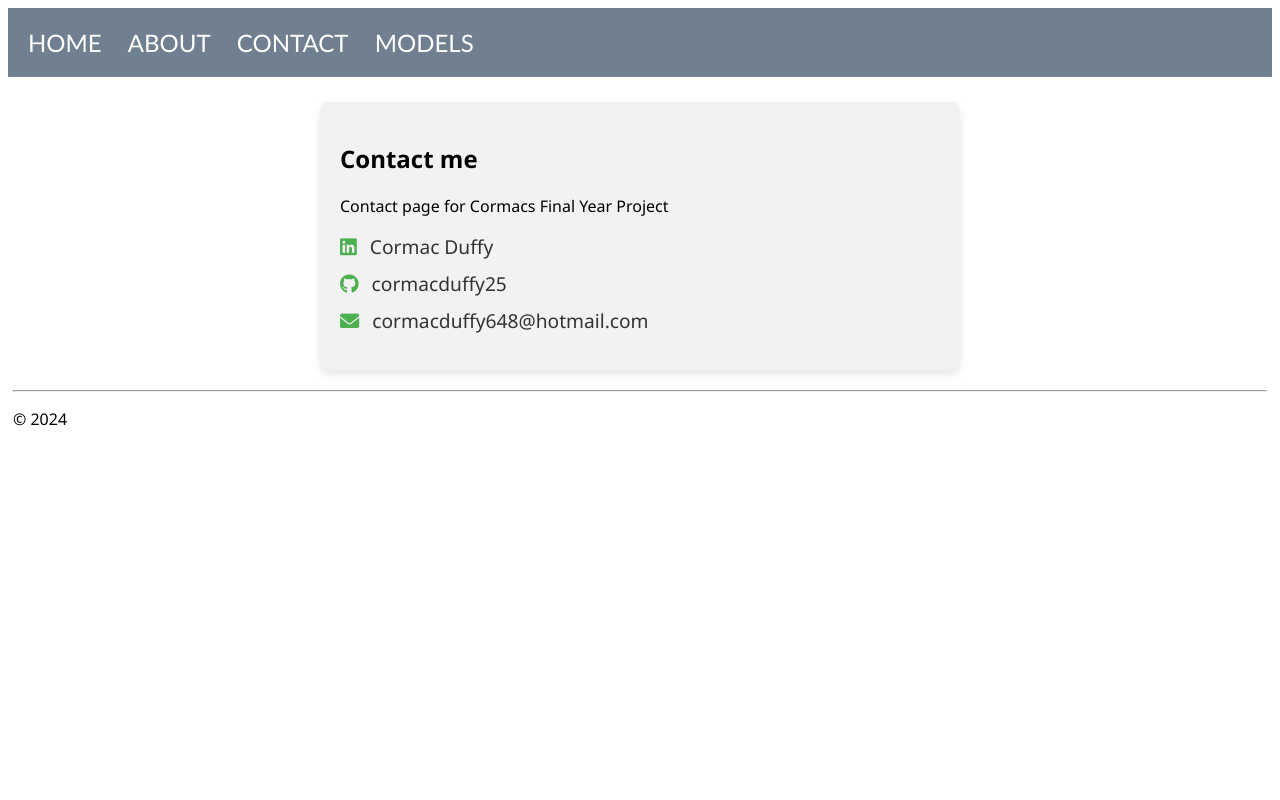
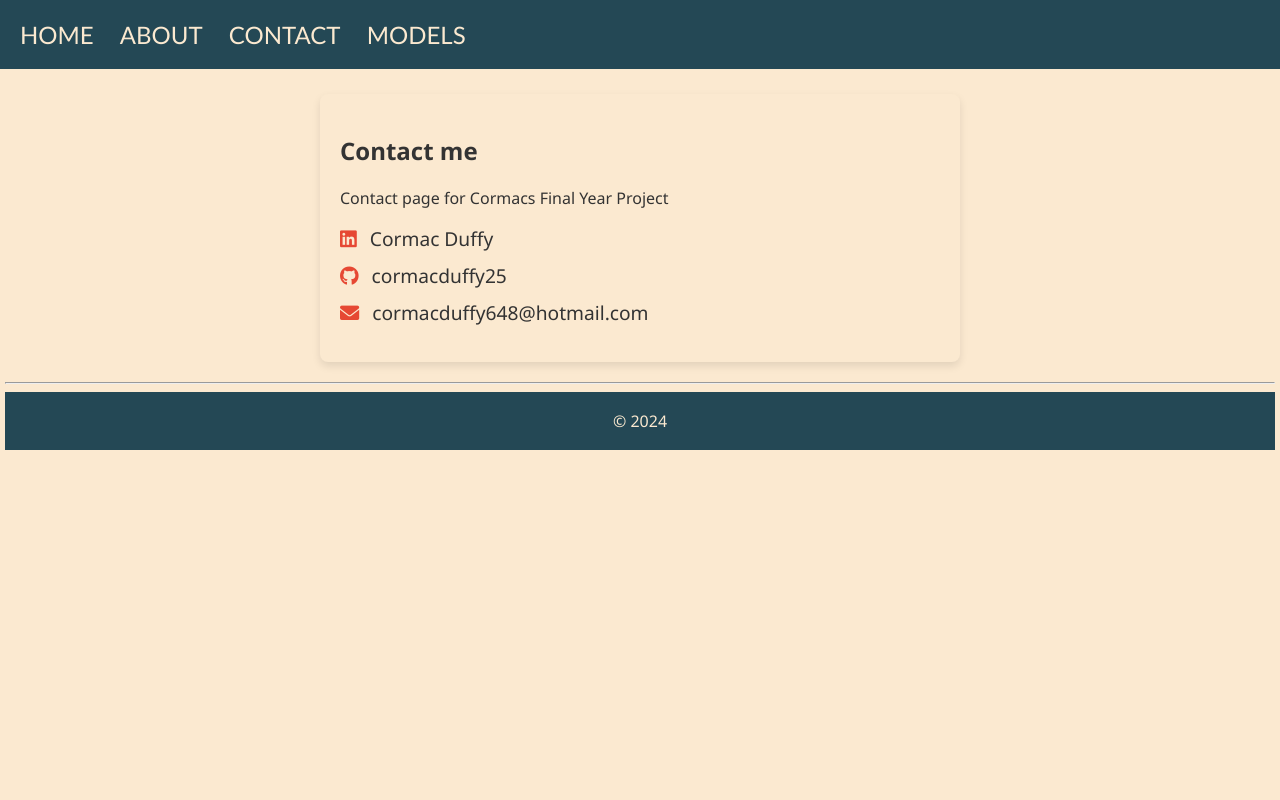
Before and after one commit to cormacduffy25/FYP, a Flask app: page /contact/ in a window 1280 px wide. Run offline with Flask 3, Linux system fonts and the light colour scheme; parts of the project's set-up code (start-up, migrations or seed data) failed here and were passed over.

Commit message:
CSS Changes

```diff
--- a/app/static/site.css
+++ b/app/static/site.css
@@ -1,25 +1,25 @@
 .message {
     font-weight: 600;
-    color:blue;
+    color: #E64833; /* Updated from blue to bright red for high visibility */
 }
+
 .navbar {
-    background-color: slategray;
+    background-color: #244855; /* Dark cyan-blue shade for the navbar background */
     font-size: 1.5em;
     font-family: 'Trebuchet MS', 'Lucida Sans Unicode', 'Lucida Grande', 'Lucida Sans', Arial, sans-serif;
-    color: white;
+    color: #FBE9D0; /* Light cream for text color to contrast with dark navbar */
     padding: 20px 10px;
+}
 
-}
 .navbar a {
     text-decoration: none;
-    color: inherit;
+    color: inherit; /* Keeps the link colors consistent with the navbar text color */
     padding: 20px 10px;
     text-transform: uppercase;
-
 }
 
 .navbar a:hover {
-    color: #000000;
+    color: #90AEAD; /* Soft teal for hover state */
 }
 
 .navbar-brand {
@@ -27,15 +27,16 @@
     font-weight: 600;
 }
 
-.nav-item{
+.nav-item {
     font-variant: small-caps;
     margin-left: 60px;
     margin-right: 60px;
 }
 
-.body-content{
+.body-content {
     padding: 5px;
     font-family: 'Segoe UI', Tahoma, Geneva, Verdana, sans-serif;
+    background-color: #FBE9D0; /* Light cream background for content areas */
 }
 
 .charts-container {
@@ -47,16 +48,18 @@
 .chart {
     width: 100%; /* Each chart takes up the full width of its container */
     min-width: 300px; /* Minimum width of each chart to avoid too much squeezing */
+    background-color: #FBE9D0; /* Light Cream background for charts */
 }
 
 .calculator {
-    background-color: #f9f9f9;
+    background-color: #874F41; /* Earthy brown for the calculator background */
     padding: 20px;
     border-radius: 8px;
     box-shadow: 0 4px 8px rgba(0,0,0,0.1);
     width: 100%;
     max-width: 600px;
     margin: auto;
+    color: #FBE9D0; /* Light cream text color for readability */
 }
 
 .input-group {
@@ -67,19 +70,19 @@ label {
     display: block;
     font-weight: bold;
     margin-bottom: 5px;
-    color: #333;
+    color: #FBE9D0; /* Light cream color for labels */
 }
 
 input, select, button {
     width: 100%;
     padding: 10px;
     margin-top: 5px;
-    border: 1px solid #ccc;
+    border: 1px solid #000000;
     border-radius: 4px;
 }
 
 button {
-    background-color: #4CAF50;
+    background-color: #E64833; /* Bright red for buttons */
     color: white;
     border: none;
     cursor: pointer;
@@ -87,7 +90,7 @@ button {
 }
 
 button:hover {
-    background-color: #45a049;
+    background-color: #C5372D; /* Darkened shade of red for button hover state */
 }
 
 #output {
@@ -100,7 +103,7 @@ button:hover {
 
 .contact-info {
     font-family: 'Segoe UI', Tahoma, Geneva, Verdana, sans-serif;
-    background-color: #f2f2f2;
+    background-color: #FBE9D0; /* Light cream background for contact info sections */
     padding: 20px;
     border-radius: 8px;
     box-shadow: 0 4px 8px rgba(0,0,0,0.1);
@@ -120,7 +123,7 @@ button:hover {
 
 .contact-list i {
     margin-right: 8px;
-    color: #4CAF50; /* Adjust the color to match your site's theme */
+    color: #E64833; /* Bright red for icons in the contact list */
 }
 
 .contact-list a {
@@ -130,5 +133,34 @@ button:hover {
 }
 
 .contact-list a:hover {
-    color: #4CAF50;
+    color: #E64833; /* Bright red for hover state of links */
 }
+
+html, body {
+    height: 100%;
+    margin: 0;
+    padding: 0;
+    display: flex;
+    flex-direction: column;
+    background-color: #FBE9D0; /* This is your light cream color from the palette */
+    font-family: 'Segoe UI', Tahoma, Geneva, Verdana, sans-serif; /* Example font */
+    color: #333; /* Default text color */
+}
+body {
+    display: grid;
+    grid-template-rows: auto 1fr auto;
+    min-height: 100vh;
+}
+
+.content{
+    flex-grow: 1;
+}
+footer {
+    grid-row-start: 3;
+    background-color: #244855; /* Dark cyan-blue, matching the navbar */
+    color: #FBE9D0;
+    text-align: center;
+    padding: 2px 0;
+    bottom: 0;
+    width: 100%;
+}
--- a/model_performance.csv
+++ b/model_performance.csv
@@ -71,4 +71,8 @@ Test Loss,Test MAE
 0.0718781575560569,0.0965575501322746
 0.0952764451503753,0.093872033059597
 0.0644561722874641,0.0757837444543838
-0.07656832784414291,0.08082493394613266
+0.0765683278441429,0.0808249339461326
+0.08729999512434,0.0915964767336845
+1295.7611083984375,9.840168952941896
+107.9582977294922,3.6251754760742183
+0.05282425135374069,0.08799800276756287
```
Also changed, not shown: app/models/ann_model_f.py (+29 -13 lines), 2 other files.
